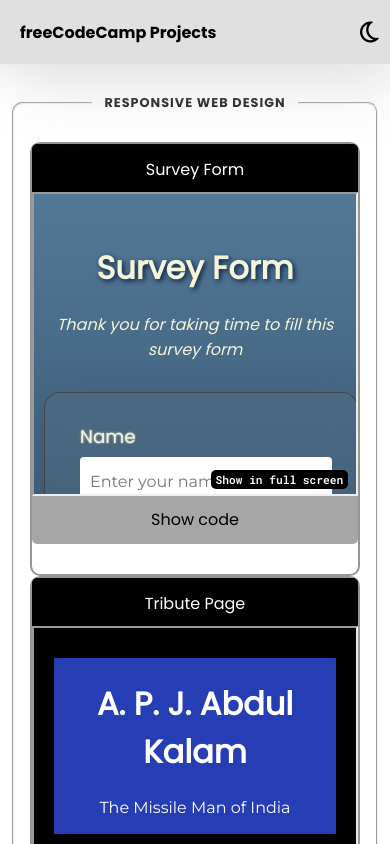
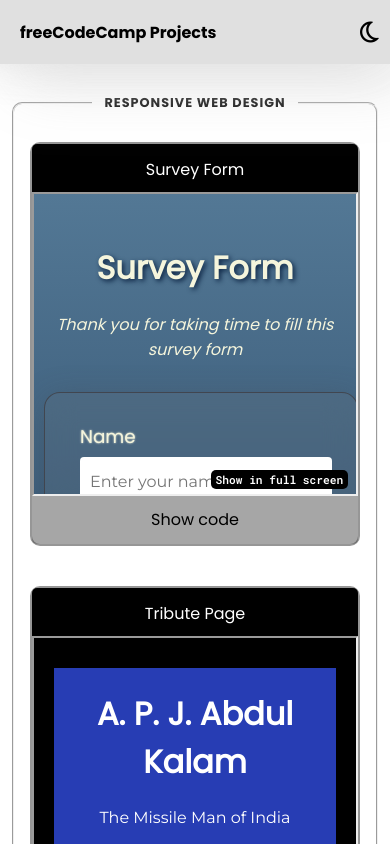
Before and after one commit to GauravJagtap04/freeCodeCamp-projects, a plain HTML site: page index.html in a window 390 px wide. Shown: the top 844 px of the page. Drawn offline with nearby package versions, Linux system fonts and the light colour scheme; a web font is replaced by a local one.

Commit message:
bug fix project-tile border

```diff
--- a/styles.css
+++ b/styles.css
@@ -366,16 +366,16 @@ legend {
 .show-code-att {
     text-decoration: none;
     color: var(--black);
-    padding: 5px 25px;
+    padding: 3px 20px;
     border-radius: 10px;
 }
 
 .show-code-att:hover {
     background-color: var(--black);
     color: var(--white);
-    font-weight: 700;
+    font-weight: 600;
     transition-duration: .2s;
-    scale: 110%;
+    scale: 105%;
 }
 
 
@@ -458,12 +458,16 @@ footer span {
 
     .project-tile {
         width: 90%;
-        margin: 0 auto;
-        height: 430px;
+        margin: 20px auto;
+        height: 400px;
+    }
+
+    .project-tile:first-of-type {
+        margin-top: 0;
     }
 
     .project-tile:last-of-type {
-        height: 400px;
+        margin-bottom: 0;
     }
 
     .preview span {
```
